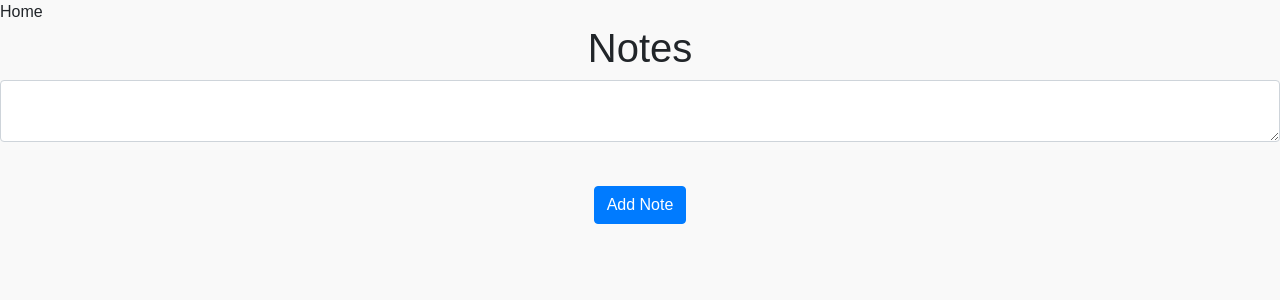
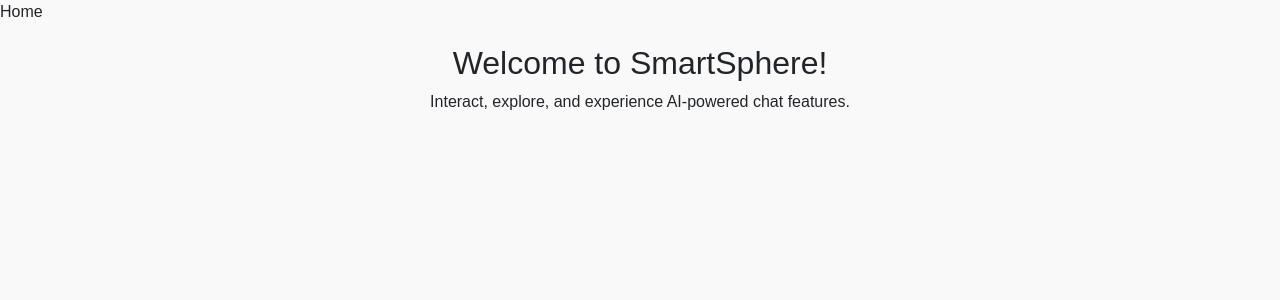
Before and after one commit to cxrtut/edubotg, a Flask app: page / in a window 1280 px wide. Shown: the part 64-364 px from the top of the page. Run offline with Flask 3, Linux system fonts and the light colour scheme; a user stored in the database is signed in; some libraries are stand-ins or nearby versions.

Commit message:
Update home.html with new changes

```diff
--- a/website/templates/home.html
+++ b/website/templates/home.html
@@ -4,7 +4,7 @@
 
 {% block content %}
 <!-- Inherits navigation and profile modal from profile.html -->
-<h1 class="text-center">Notes</h1>
+
 <ul class="list-group list-group-flush" id="notes">
     {% for note in user.notes %}
     <li class="list-group-item">
@@ -15,11 +15,10 @@
     </li>
     {% endfor %}
 </ul>
-<form method="POST">
-    <textarea name="note" id="note" class="form-control"></textarea>
-    <br />
-    <div class="text-center">
-        <button type="submit" class="btn btn-primary">Add Note</button>
-    </div>
-</form>
+<!-- Main Content -->
+<div class="main-content">
+    <h2>Welcome to SmartSphere!</h2>
+    <p>Interact, explore, and experience AI-powered chat features.</p>
+
+</div>
 {% endblock %}
```
